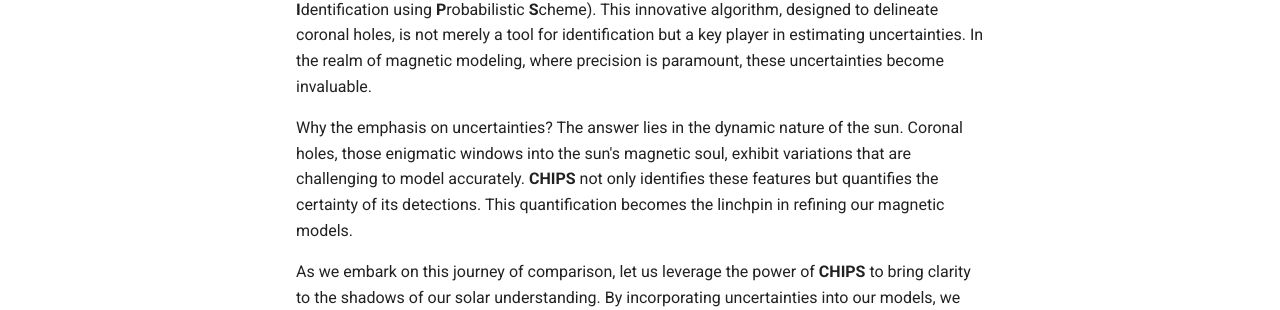
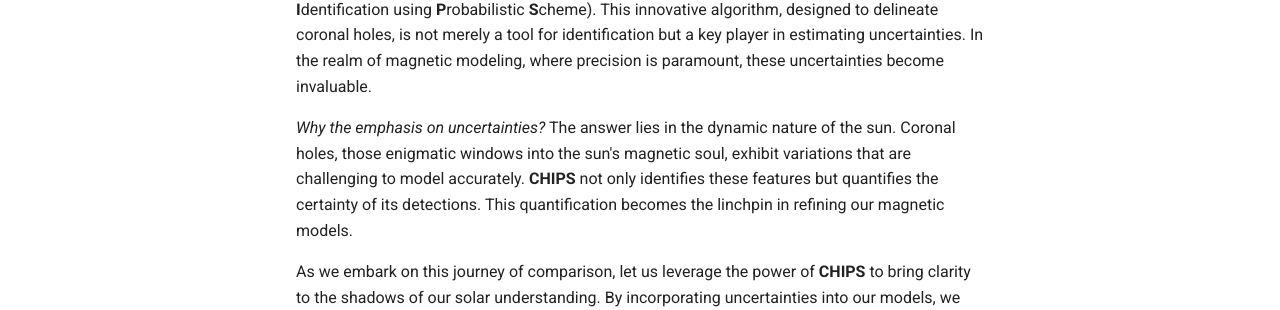
Before and after one commit to shibaji7/pyCHIPS, an MkDocs documentation site: the page built from docs/tutorial/objectives.md, in a window 1280 px wide. Shown: the part 394-704 px from the top of the page. Built offline with MkDocs 1.6.1 and Material for MkDocs 9.7.7, drawn with Linux system fonts in a browser that asks for light colours; comment, search, counter and statistics services are not loaded.

```diff
--- a/docs/tutorial/objectives.md
+++ b/docs/tutorial/objectives.md
@@ -16,6 +16,6 @@ The enigmatic dance of magnetic fields on the surface of the sun has long captiv
 
 At the heart of this transformative approach lies the indispensable role of **CHIPS** (**C**oronal **H**ole **I**dentification using **P**robabilistic **S**cheme). This innovative algorithm, designed to delineate coronal holes, is not merely a tool for identification but a key player in estimating uncertainties. In the realm of magnetic modeling, where precision is paramount, these uncertainties become invaluable.
 
-Why the emphasis on uncertainties? The answer lies in the dynamic nature of the sun. Coronal holes, those enigmatic windows into the sun's magnetic soul, exhibit variations that are challenging to model accurately. **CHIPS** not only identifies these features but quantifies the certainty of its detections. This quantification becomes the linchpin in refining our magnetic models.
+*Why the emphasis on uncertainties?* The answer lies in the dynamic nature of the sun. Coronal holes, those enigmatic windows into the sun's magnetic soul, exhibit variations that are challenging to model accurately. **CHIPS** not only identifies these features but quantifies the certainty of its detections. This quantification becomes the linchpin in refining our magnetic models.
 
 As we embark on this journey of comparison, let us leverage the power of **CHIPS** to bring clarity to the shadows of our solar understanding. By incorporating uncertainties into our models, we equip ourselves with the tools needed to navigate the intricate magnetic landscape of the sun. Join me in advocating for a future where observed and modeled coronal holes converge, pushing the boundaries of our understanding and paving the way for more accurate magnetic models.
```
Also changed, not shown: docs/tutorial/openflux.md (+13 -0 lines).
